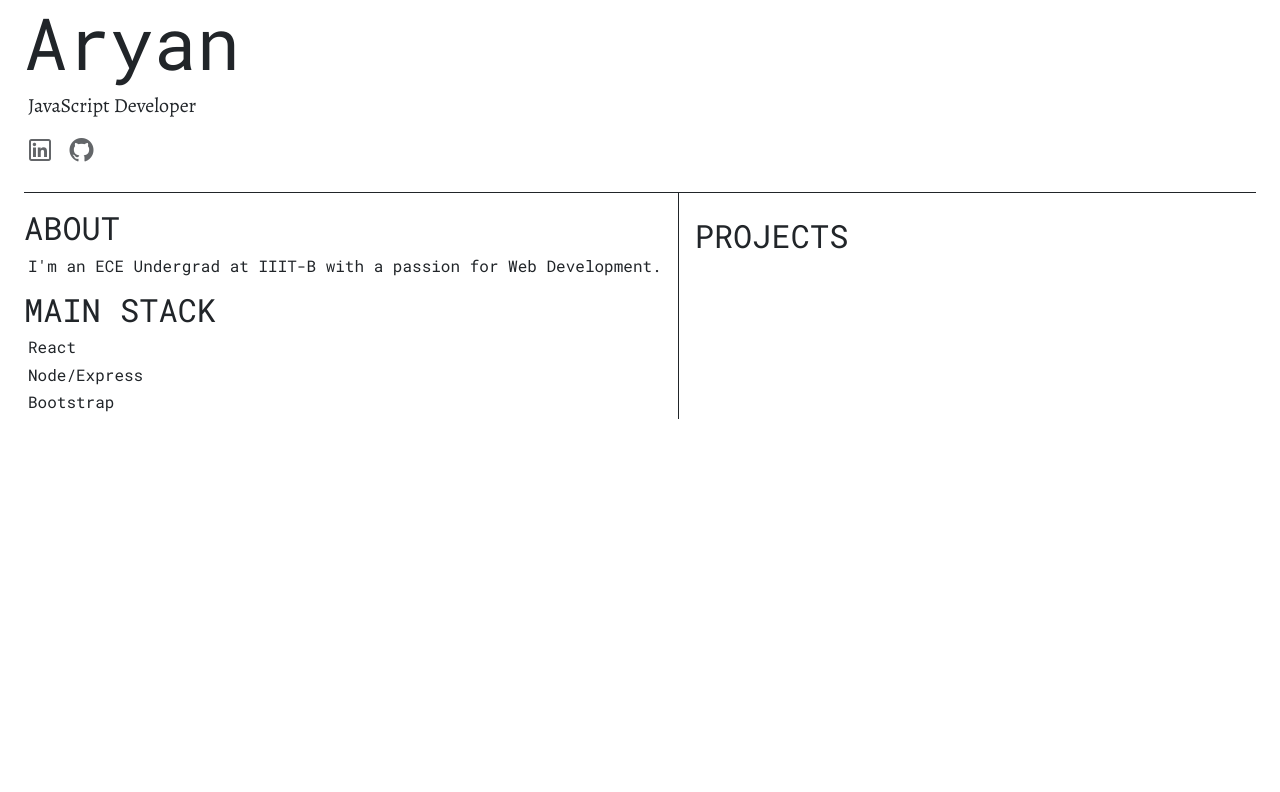
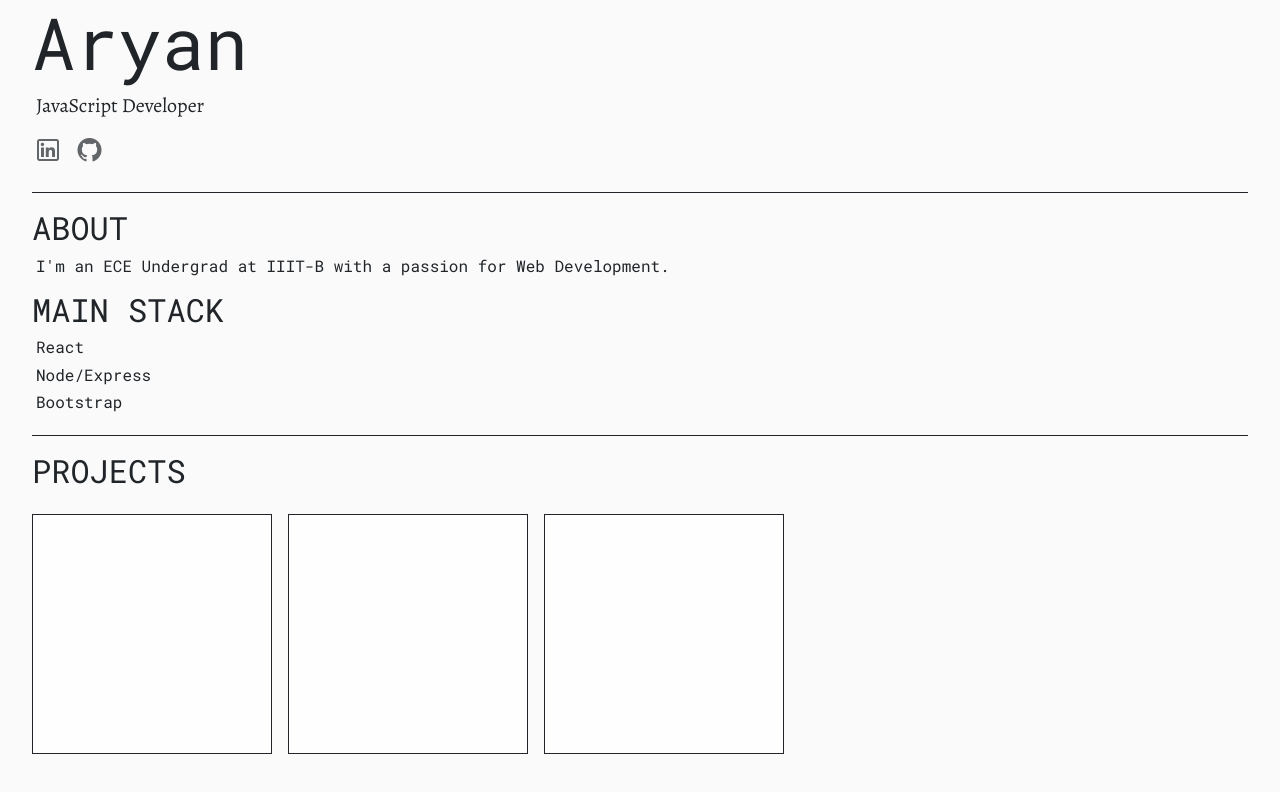
Before and after one commit to aaryan-singh/portfolio-website, a plain HTML site: page index.html in a window 1280 px wide. Drawn offline with nearby package versions, Linux system fonts and the light colour scheme.

Commit message:
Final changes

```diff
--- a/index.html
+++ b/index.html
@@ -15,17 +15,17 @@
     <link rel="stylesheet" href="https://maxst.icons8.com/vue-static/landings/line-awesome/line-awesome/1.3.0/css/line-awesome.min.css">
   </head>
   <body>
-    <header class="header mx-4 pb-4">
+    <header class="header">
       <h1 class="display-3">Aryan</h1>
       <h5 class="js-dev ml-1">JavaScript Developer</h5>
       <div class="socials mt-3">
-        <a href=""><i class="lab la-linkedin la-2x"></i></a>
-        <a href=""><i class="lab la-github la-2x"></i></a>
+        <a href="https://www.linkedin.com/in/aryan-singh-025284190/" target="_blank"><i class="lab la-linkedin la-2x"></i></a>
+        <a href="https://github.com/aaryan-singh" target="_blank"><i class="lab la-github la-2x"></i></a>
       </div>
     </header>
-    <main class="mx-4 main-con">
-      <div class="about-con pr-3">
-      <div class="mt-3">
+    <main class="main-con">
+      <div class="about-con">
+      <div class="about-main">
       <h2 class="text-uppercase">About</h1>
       <h6 class="ml-1">
         I'm an ECE Undergrad at IIIT-B with a passion for Web Development.
@@ -38,8 +38,13 @@
     </div>
     </div>
     </div>
-    <div class="projects-con ml-3 pt-4">
-      <h2 class="text-uppercase">Projects</h2>
+    <div class="projects-con">
+      <h2 class="text-uppercase projects-heading">Projects</h2>
+      <div class="projects-main">
+      <div class="project-box"></div>
+      <div class="project-box"></div>
+      <div class="project-box"></div>
+    </div>
     </div>
     </main>
     <script
--- a/styles.css
+++ b/styles.css
@@ -1,22 +1,54 @@
 body {
   font-family: "Roboto Mono", serif;
+  background-color: #fafafa;
 }
 
 .header {
   border-bottom: 1px solid;
+  margin-top: 2rem;
+  margin: 2rem 2rem 0;
+  padding-bottom: 1.5rem;
 }
 
 .main-con {
   display: flex;
   flex-wrap: wrap;
+  margin-left: 2rem;
 }
 
 .about-con {
   border-right: 1px solid;
+  padding-right: 1rem;
+}
+
+.about-main {
+  margin-top: 1rem;
 }
 
 .projects-con {
   flex-grow: 1.5;
+}
+
+.projects-heading {
+  margin-left: 1rem;
+  margin-top: 1rem;
+}
+
+.projects-main {
+  width: 100%;
+  display: flex;
+  flex-wrap: wrap;
+  /* display: grid;
+  grid-template-columns: repeat(3, 1fr); */
+}
+
+.project-box {
+  background-color: rgba(255, 255, 255, 0.8);
+  border: 1px solid;
+  text-align: center;
+  height: 15em;
+  width: 15em;
+  margin: 1rem;
 }
 
 .js-dev {
@@ -32,3 +64,22 @@ body {
   color: #212529;
   text-decoration: none;
 }
+
+@media only screen and (max-width: 1503px) {
+  .projects-heading {
+    margin-left: 0;
+  }
+  .project-box {
+    margin-left: 0;
+  }
+  .header {
+    margin-top: 0rem;
+  }
+  .about-con {
+    border-right: 0;
+    border-bottom: 1px solid;
+    width: 100%;
+    margin-right: 2rem;
+    padding-bottom: 1rem;
+  }
+}
```
Also changed, not shown: main.js (deleted).
